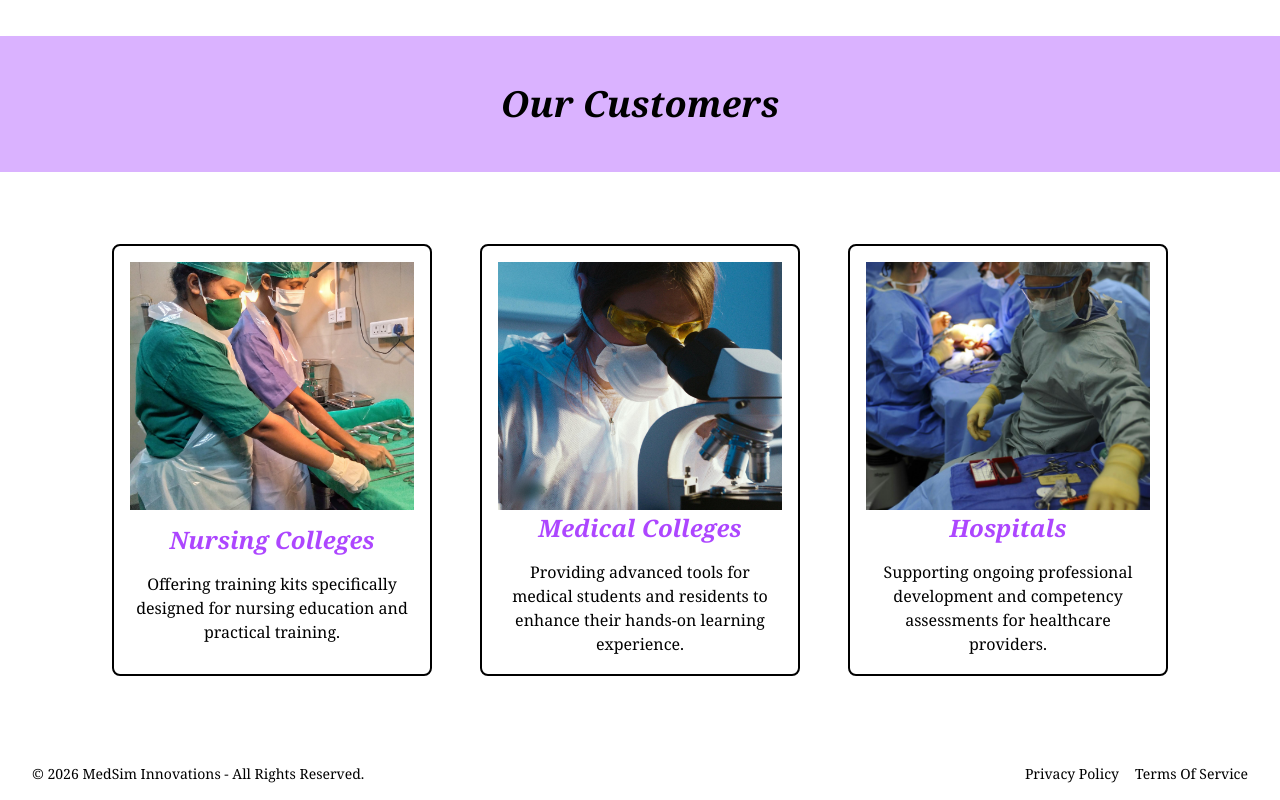
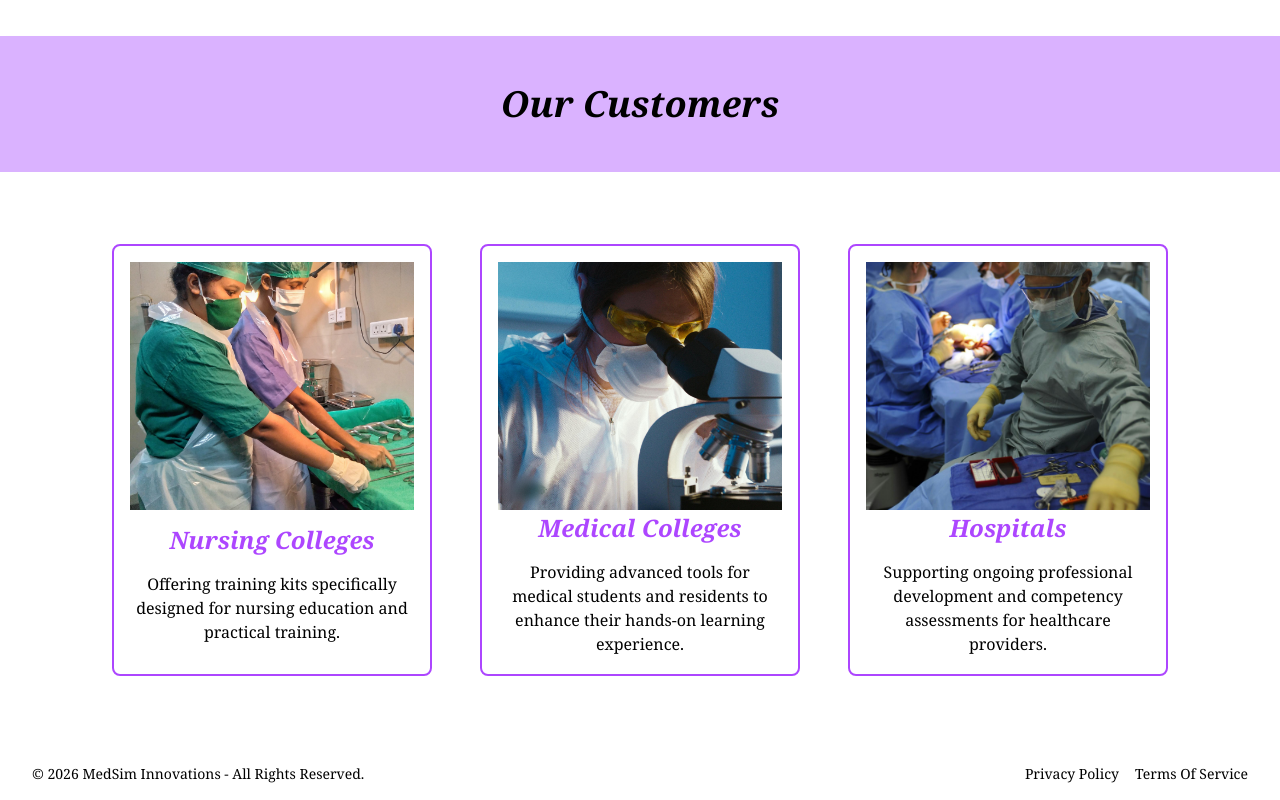
Before and after one commit to MedSim-Innovations/website, a Next.js app: page /about in a window 1280 px wide. Shown: the part 2420-3220 px from the top of the page. Built offline with nearby package versions, Linux system fonts and the light colour scheme.

Commit message:
About Page UI fixes

```diff
--- a/app/about/page.tsx
+++ b/app/about/page.tsx
@@ -100,7 +100,7 @@ export default function About() {
 
           <div className="w-full h-auto flex flex-row flex-wrap gap-12 justify-center items-center p-12 py-18 bg-white text-black selection:bg-purple-300 selection:text-black">
             {customers.map((item, i) => (
-              <div key={i} className="w-80 md:h-108 h-auto border-2 rounded-lg p-4 flex flex-col hover:scale-105 transition-all duration-200">
+              <div key={i} className="w-80 md:h-108 h-auto border-2 border-purple-500 rounded-lg p-4 flex flex-col hover:scale-105 transition-all duration-200">
                 <div className="w-full h-5/8">
                   <Image src={item.img} alt={item.title} className="object-cover w-full h-full max-h-80 select-none" />
                 </div>
```
